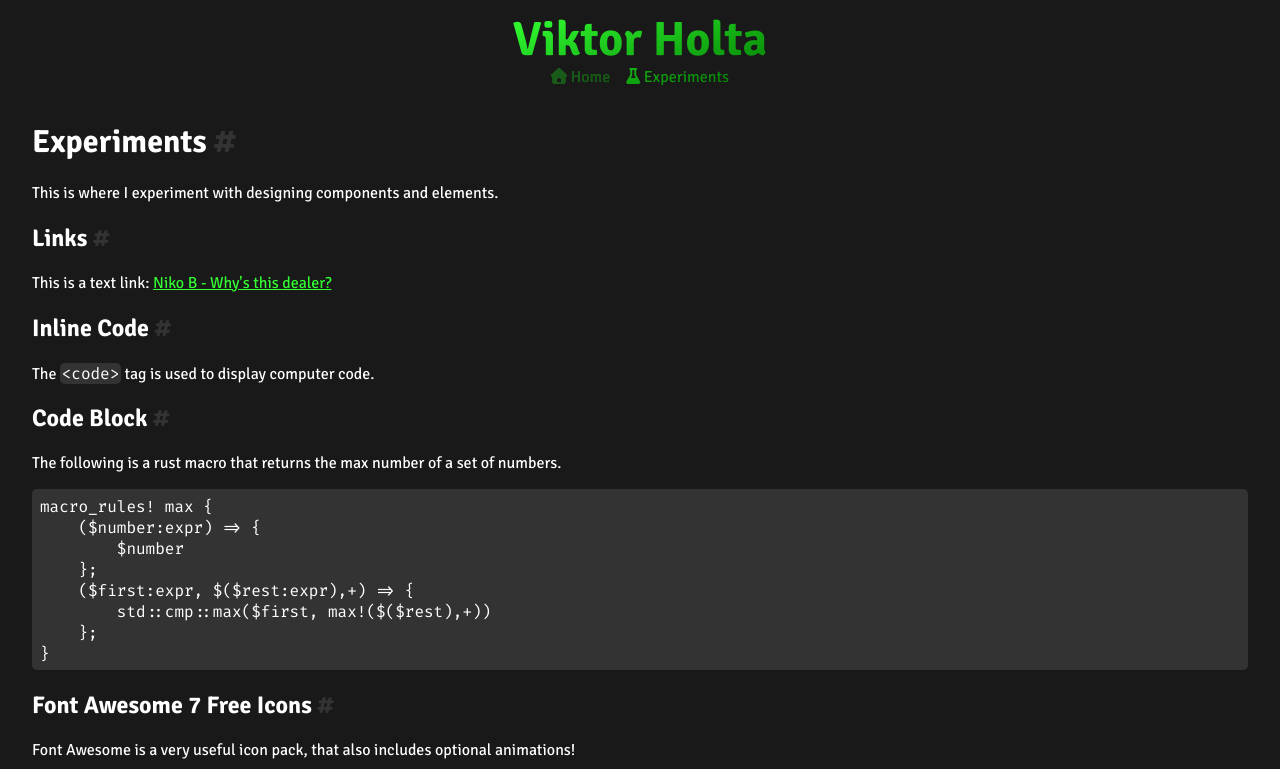
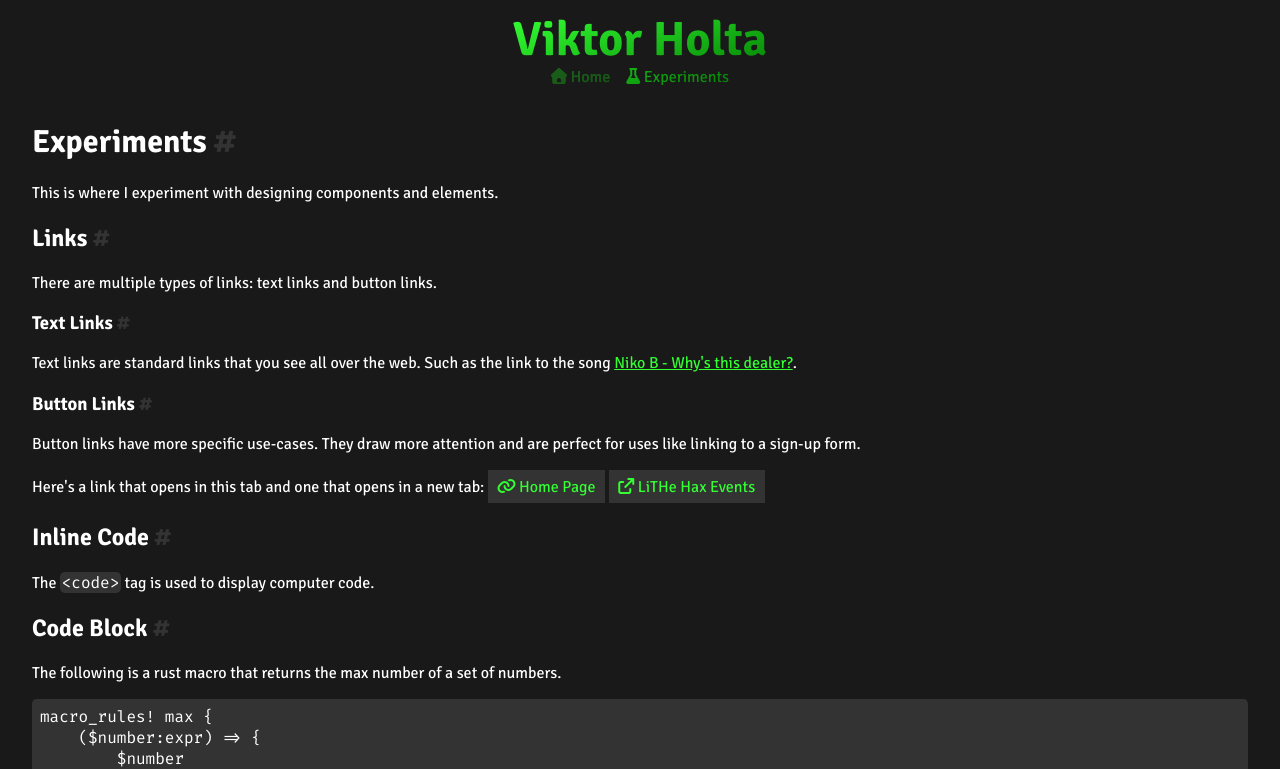
Before and after one commit to parslie/parslie.github.io, a SvelteKit app: page /experiments in a window 1280 px wide. Shown: the top 769 px of the page. Built offline with nearby package versions, Linux system fonts and the light colour scheme.

Commit message:
Create button component with custom "link" type

```diff
--- /dev/null
+++ b/src/lib/components/Button.svelte
@@ -0,0 +1,54 @@
+<script lang="ts">
+	import { deriveAnchorRel } from "$lib/utils/derive";
+	import type { HTMLAnchorAttributes, HTMLButtonAttributes } from "svelte/elements";
+
+	type LinkButtonProps = HTMLAnchorAttributes & { type: "link" };
+	type InputButtonProps = HTMLButtonAttributes & { type: "button" | "submit" | "reset" };
+	type ButtonProps = LinkButtonProps | InputButtonProps;
+
+	const { children, ...restProps }: ButtonProps = $props();
+
+	const effectiveRel = $derived.by(() => {
+		if (restProps.type === "link") {
+			return deriveAnchorRel(restProps.rel, restProps.target);
+		} else {
+			return undefined;
+		}
+	});
+</script>
+
+{#if restProps.type === "link"}
+	<a {...restProps} rel={effectiveRel}>
+		{#if restProps.target === "_blank"}
+			<i class={["fa-solid", "fa-arrow-up-right-from-square", "fa-width-auto"]}></i>
+		{:else}
+			<i class={["fa-solid", "fa-link", "fa-width-auto"]}></i>
+		{/if}
+		{@render children?.()}
+	</a>
+{:else}
+	<button {...restProps}>
+		{@render children?.()}
+	</button>
+{/if}
+
+<style lang="scss">
+	@use "$lib/styles/color";
+
+	a,
+	button {
+		// TODO: fully style the <button> variant
+		display: inline-block;
+		gap: 0.3em;
+		padding: 0.5rem 0.6rem;
+		background-color: color.$gray;
+		color: color.$green-2;
+		text-decoration: none;
+		line-height: 1;
+
+		&:hover {
+			background-color: color.$green-2;
+			color: color.$gray;
+		}
+	}
+</style>
--- a/src/routes/experiments/+page.svelte
+++ b/src/routes/experiments/+page.svelte
@@ -1,4 +1,6 @@
 <script lang="ts">
+	import { resolve } from "$app/paths";
+	import Button from "$lib/components/Button.svelte";
 	import Heading from "$lib/components/Heading.svelte";
 	import Link from "$lib/components/Link.svelte";
 	import Overlay from "$lib/components/Overlay.svelte";
@@ -13,11 +15,23 @@
 <p>This is where I experiment with designing components and elements.</p>
 
 <Heading level={2} content="Links" />
+<p>There are multiple types of links: text links and button links.</p>
+
+<Heading level={3} content="Text Links" />
 <p>
-	This is a text link:
-	<Link type="text" href="https://www.youtube.com/watch?v=SerTJpflwMM">
-		Niko B - Why's this dealer?
-	</Link>
+	Text links are standard links that you see all over the web. Such as the link to the song
+	<Link href="https://www.youtube.com/watch?v=SerTJpflwMM">Niko B - Why's this dealer?</Link>.
+</p>
+
+<Heading level={3} content="Button Links" />
+<p>
+	Button links have more specific use-cases. They draw more attention and are perfect for uses like
+	linking to a sign-up form.
+</p>
+<p>
+	Here's a link that opens in this tab and one that opens in a new tab:
+	<Button type="link" href={resolve("/")}>Home Page</Button>
+	<Button type="link" target="_blank" href="https://lithehax.se/events">LiTHe Hax Events</Button>
 </p>
 
 <Heading level={2} content="Inline Code" />
```
